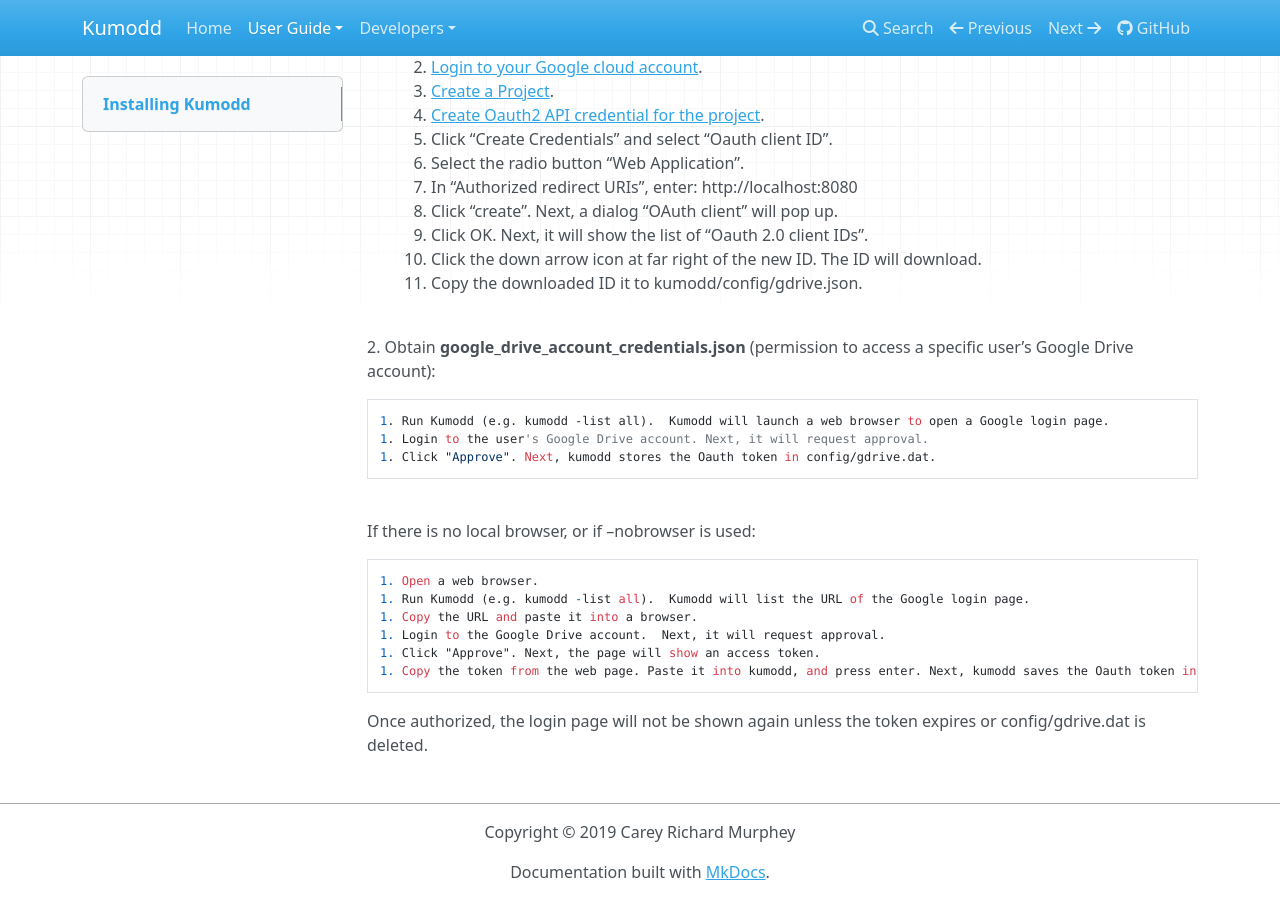
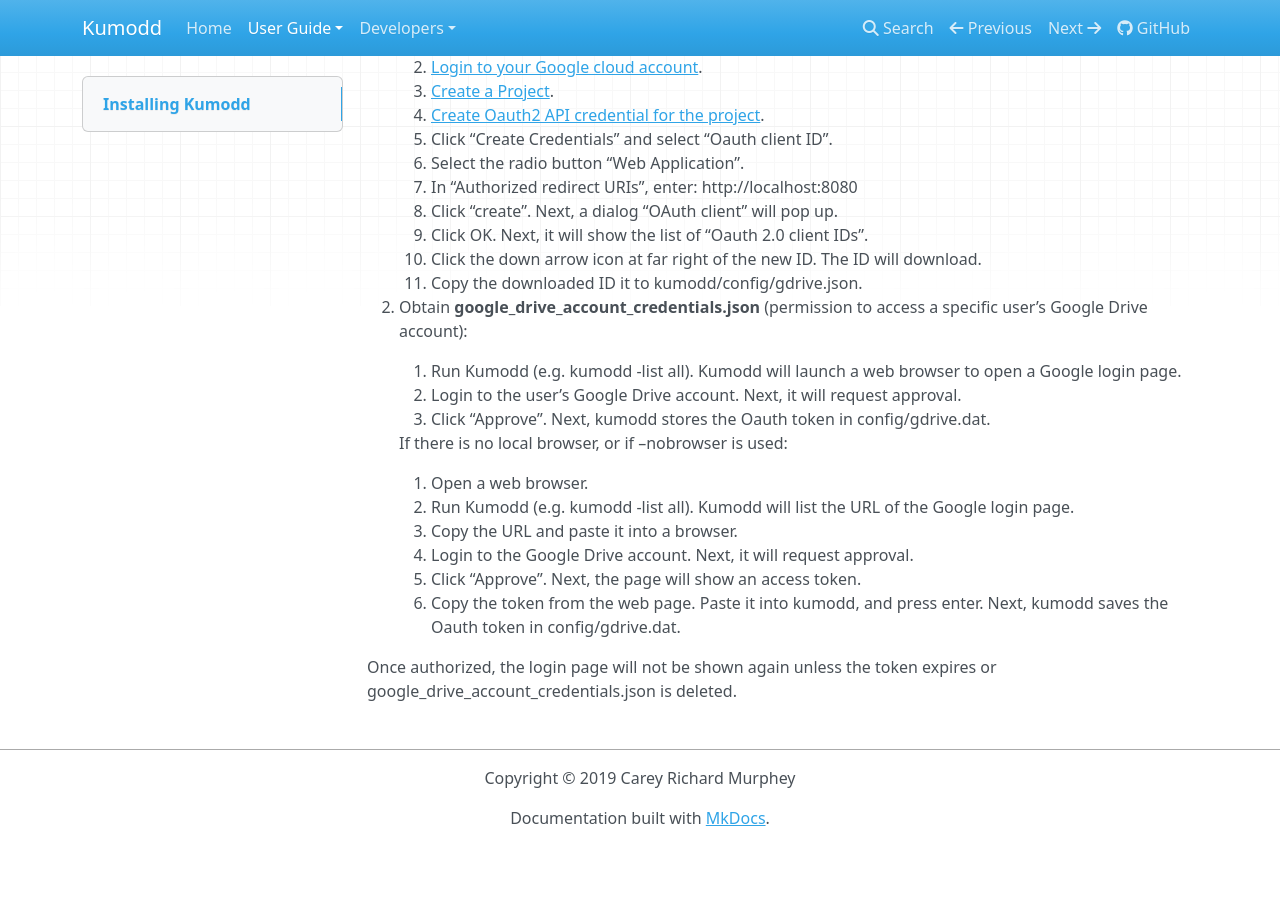
Before and after one commit to andresebr/kumodd, an MkDocs documentation site: the page built from docs/guide/How-to-Install.md, in a window 1280 px wide and 900 px high, scrolled down 840 px. Built offline with MkDocs 1.6.1, drawn with Linux system fonts in a browser that asks for light colours; nearby versions of some CDN libraries; after the commit the page ends 1686 px from its top, so only the background shows below that.

Commit message:
clarify usage

```diff
--- a/docs/guide/How-to-Install.md
+++ b/docs/guide/How-to-Install.md
@@ -52,14 +52,14 @@
     1. Click the down arrow icon at far right of the new ID.  The ID will download.
     1. Copy the downloaded ID it to kumodd/config/gdrive.json.
 
-<br/>
+
 2. Obtain __google_drive_account_credentials.json__ (permission to access a specific user's Google Drive account):
 
     1. Run Kumodd (e.g. kumodd -list all).  Kumodd will launch a web browser to open a Google login page.
     1. Login to the user's Google Drive account. Next, it will request approval.
     1. Click "Approve". Next, kumodd stores the Oauth token in config/gdrive.dat.
 
-<br/>
+
     If there is no local browser, or if --nobrowser is used:
 
     1. Open a web browser.
@@ -70,4 +70,4 @@
     1. Copy the token from the web page. Paste it into kumodd, and press enter. Next, kumodd saves the Oauth token in config/gdrive.dat.
 
 Once authorized, the login page will not be shown again unless the token
-expires or config/gdrive.dat is deleted.
+expires or google_drive_account_credentials.json is deleted.
```
